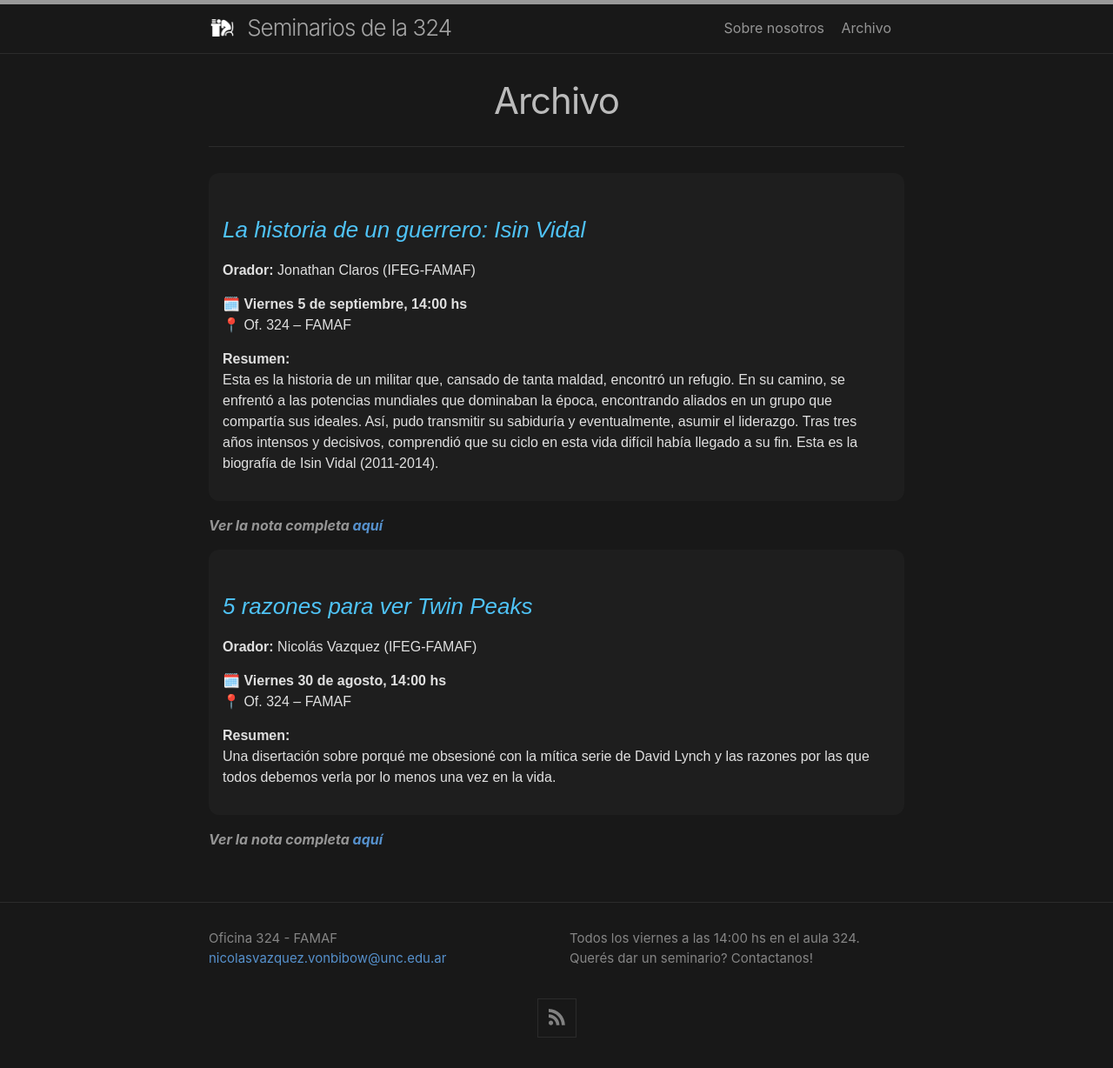
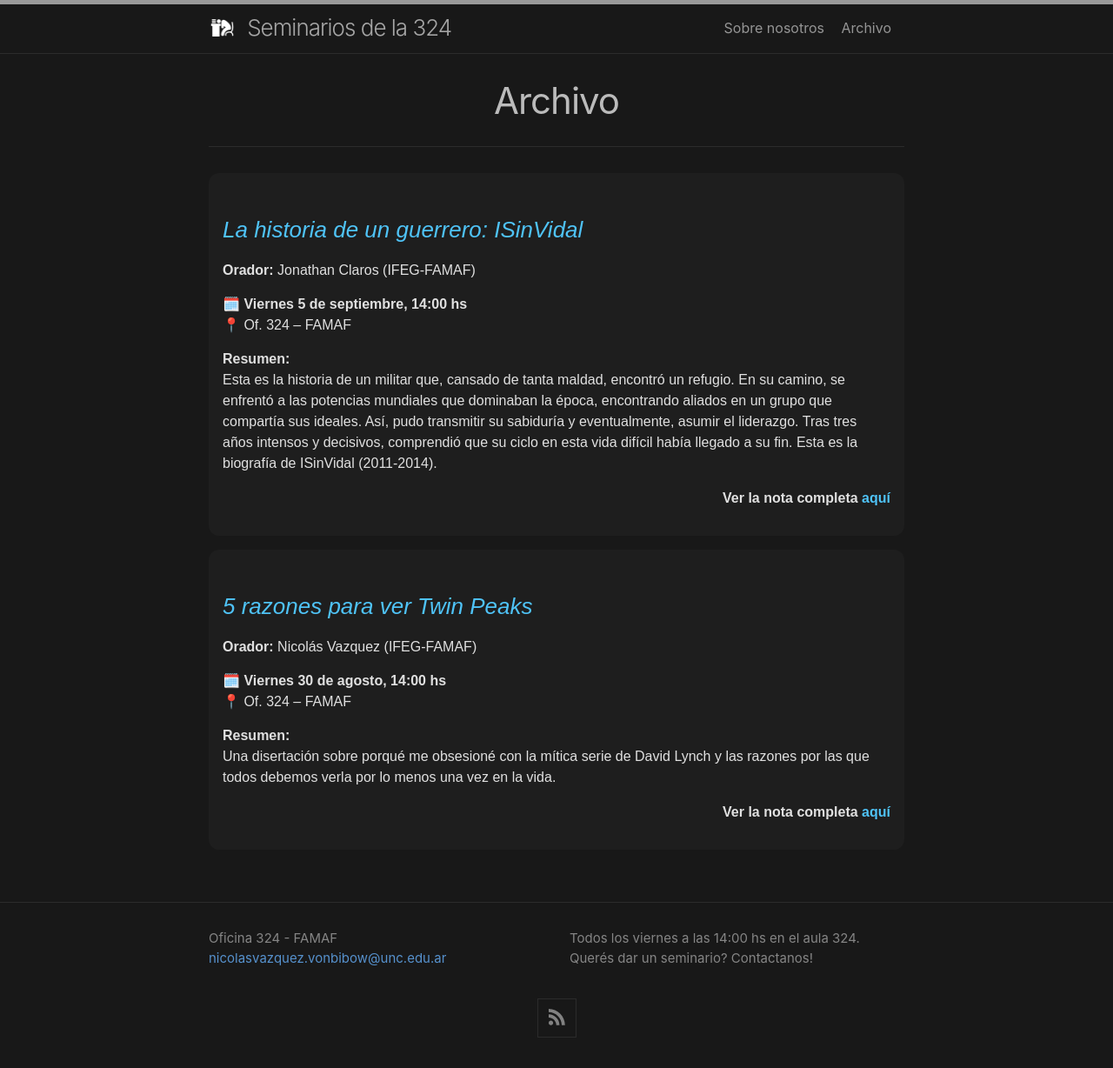
Before and after one commit to nicolasvazquez95/seminarios324, a Jekyll site: the page built from archivo.md, in a window 1280 px wide. Shown: the whole page at 87% size. Built offline with Jekyll 4.4.1, drawn with Linux system fonts in a browser that asks for light colours.

Commit message:
Add new post for "La historia de un guerrero: ISinVidal" and update references in index

```diff
--- a/archivo.md
+++ b/archivo.md
@@ -5,7 +5,7 @@ title: "Archivo"
 # date: 2025-08-30
 ---
 
-<div style="background:#1e1e1e; border-radius:12px; padding:1em; margin:1em 0; color:#e0e0e0; font-family: sans-serif;">
+<!-- <div style="background:#1e1e1e; border-radius:12px; padding:1em; margin:1em 0; color:#e0e0e0; font-family: sans-serif;">
   <h3><em style="color:#4fc3f7;">La historia de un guerrero: Isin Vidal</em></h3>
   <p><strong>Orador:</strong> Jonathan Claros (IFEG-FAMAF)</p>
   <p>🗓️ <strong>Viernes 5 de septiembre, 14:00 hs</strong><br>
@@ -14,8 +14,36 @@ title: "Archivo"
      Esta es la historia de un militar que, cansado de tanta maldad, encontró un refugio. En su camino, se enfrentó a las potencias mundiales que dominaban la época, encontrando aliados en un grupo que compartía sus ideales. Así, pudo transmitir su sabiduría y eventualmente, asumir el liderazgo. Tras tres años intensos y decisivos, comprendió que su ciclo en esta vida difícil había llegado a su fin. Esta es la biografía de Isin Vidal (2011-2014).
   </p>
 </div>
-***Ver la nota completa [aquí]({{ '/2025/09/05/La-historia-de-un-guerrero-IsinVidal/' | relative_url }})***
+***Ver la nota completa [aquí]({{ '/2025/09/05/La-historia-de-un-guerrero-IsinVidal/' | relative_url }})*** -->
 
+<div style="background:#1e1e1e; border-radius:12px; padding:1em; margin:1em 0; color:#e0e0e0; font-family: sans-serif;">
+  <h3><em style="color:#4fc3f7;">La historia de un guerrero: ISinVidal</em></h3>
+  <p><strong>Orador:</strong> Jonathan Claros (IFEG-FAMAF)</p>
+  <p>🗓️ <strong>Viernes 5 de septiembre, 14:00 hs</strong><br>
+     📍 Of. 324 – FAMAF</p>
+  <p><strong>Resumen:</strong><br>
+     Esta es la historia de un militar que, cansado de tanta maldad, encontró un refugio. En su camino, se enfrentó a las potencias mundiales que dominaban la época, encontrando aliados en un grupo que compartía sus ideales. Así, pudo transmitir su sabiduría y eventualmente, asumir el liderazgo. Tras tres años intensos y decisivos, comprendió que su ciclo en esta vida difícil había llegado a su fin. Esta es la biografía de ISinVidal (2011-2014).
+  </p>
+  <p style="margin-top:1em; font-weight:bold; text-align:right;">
+    Ver la nota completa
+    <a href="{{ '/2025/09/05/La-historia-de-un-guerrero-ISinVidal/' | relative_url }}" style="color:#4fc3f7; text-decoration:none;">
+      aquí
+    </a>
+  </p>
+</div>
+
+
+<!-- <div style="background:#1e1e1e; border-radius:12px; padding:1em; margin:1em 0; color:#e0e0e0; font-family: sans-serif;">
+  <h3><em style="color:#4fc3f7;">5 razones para ver Twin Peaks</em></h3>
+  <p><strong>Orador:</strong> Nicolás Vazquez (IFEG-FAMAF)</p>
+  <p>🗓️ <strong>Viernes 30 de agosto, 14:00 hs</strong><br>
+     📍 Of. 324 – FAMAF</p>
+  <p><strong>Resumen:</strong><br>
+     Una disertación sobre porqué me obsesioné con la mítica serie de David Lynch y las razones por las que todos debemos verla por lo menos una vez en la vida.
+  </p>
+</div>
+
+***Ver la nota completa [aquí]({{ '/2025/08/30/5-razones-para-ver-twin-peaks/' | relative_url }})*** -->
 
 <div style="background:#1e1e1e; border-radius:12px; padding:1em; margin:1em 0; color:#e0e0e0; font-family: sans-serif;">
   <h3><em style="color:#4fc3f7;">5 razones para ver Twin Peaks</em></h3>
@@ -25,6 +53,10 @@ title: "Archivo"
   <p><strong>Resumen:</strong><br>
      Una disertación sobre porqué me obsesioné con la mítica serie de David Lynch y las razones por las que todos debemos verla por lo menos una vez en la vida.
   </p>
+  <p style="margin-top:1em; font-weight:bold; text-align:right;">
+    Ver la nota completa
+    <a href="{{ '/2025/08/30/5-razones-para-ver-twin-peaks/' | relative_url }}" style="color:#4fc3f7; text-decoration:none;">
+      aquí
+    </a>
+  </p>
 </div>
-
-***Ver la nota completa [aquí]({{ '/2025/08/30/5-razones-para-ver-twin-peaks/' | relative_url }})***
```
Also changed, not shown: index.md (+2 -2 lines), _posts/2025-09-05-La-historia-de-un-guerrero-ISinVidal.md (renamed from _posts/2025-09-05-La-historia-de-un-guerrero-IsinVidal.md).
